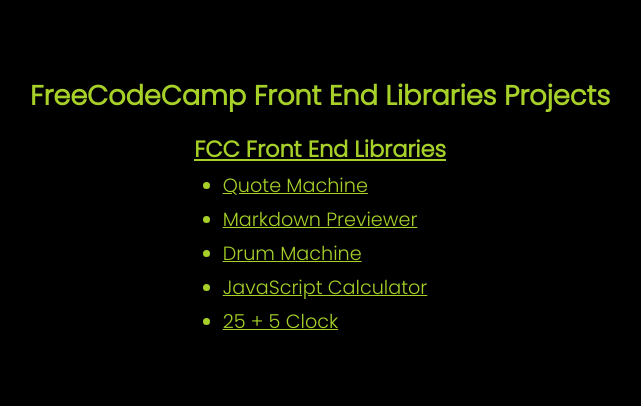
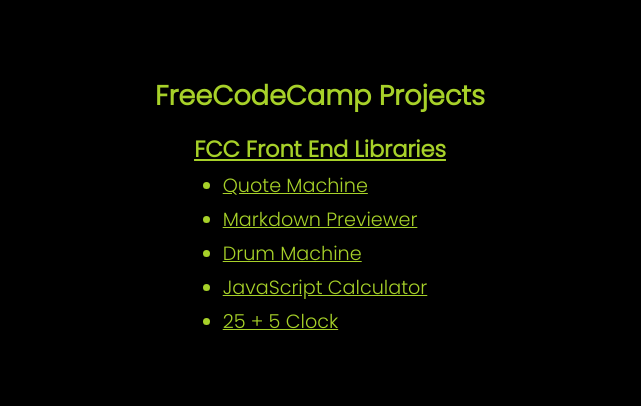
Before and after one commit to oddgrd/oddgrd.github.io, a plain HTML site: page index.html in a window 1280 px wide. Shown: the part 197-603 px from the top of the page, without its empty margins (320-961 px from the left). Drawn offline with Linux system fonts and the light colour scheme.

Commit message:
remove some text

```diff
--- a/index.html
+++ b/index.html
@@ -4,7 +4,7 @@
 </head>
 <body>
   <div class="container">
-    <h2>FreeCodeCamp Front End Libraries Projects</h3>
+    <h2>FreeCodeCamp Projects</h3>
     <p>
       <a
         href="https://www.freecodecamp.org/learn/front-end-libraries/"
```
